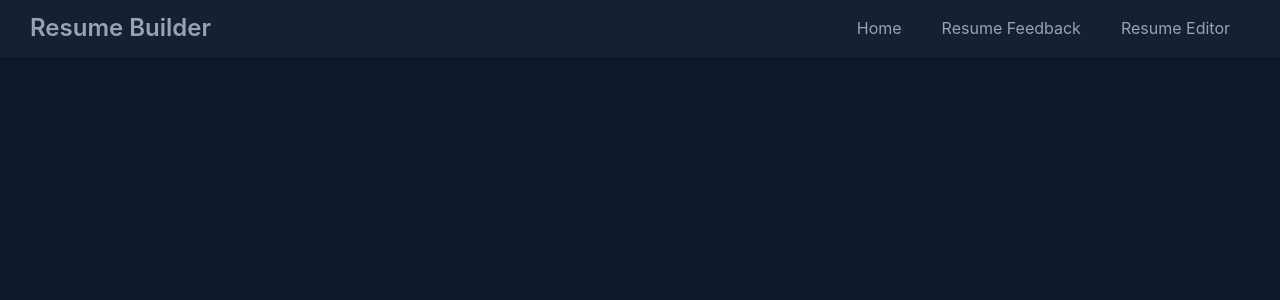
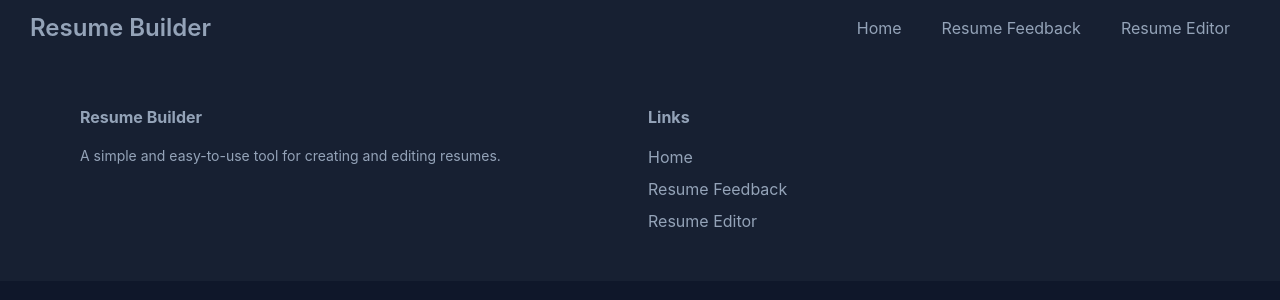
Before and after one commit to siddharthd0/resumate, a Next.js app: page / in a window 1280 px wide. Shown: the top 300 px of the page. Built offline with nearby package versions, Linux system fonts and the light colour scheme.

Commit message:
Navbar and footer finished

```diff
--- /dev/null
+++ b/components/footer.tsx
@@ -0,0 +1,31 @@
+import React from "react";
+import { Box, Container, Stack, Text, Link } from "@chakra-ui/react";
+
+const Footer = () => {
+  return (
+    <Box as="footer" backgroundColor="brand.700" color="brand.900">
+      <Container maxW="6xl" py="12">
+        <Stack direction={{ base: "column", md: "row" }} spacing={4}>
+          <Box flex="1">
+            <Text fontWeight="bold">Resume Builder</Text>
+            <Text fontSize="sm" mt="4">
+              A simple and easy-to-use tool for creating and editing resumes.
+            </Text>
+          </Box>
+          <Box flex="1">
+            <Text fontWeight="bold" mb="4">
+              Links
+            </Text>
+            <Stack spacing={2}>
+              <Link href="/">Home</Link>
+              <Link href="/feedback">Resume Feedback</Link>
+              <Link href="/editor">Resume Editor</Link>
+            </Stack>
+          </Box>
+        </Stack>
+      </Container>
+    </Box>
+  );
+};
+
+export default Footer;
--- a/pages/index.tsx
+++ b/pages/index.tsx
@@ -1,21 +1,22 @@
-import type { NextPage } from 'next'
-import Head from 'next/head'
-import Image from 'next/image'
-import styles from '../styles/Home.module.css'
-import { Heading} from "@chakra-ui/react"
-import Navigation from '../components/navigation'
-import React from 'react'
+import type { NextPage } from "next";
+import Head from "next/head";
+import Image from "next/image";
+import styles from "../styles/Home.module.css";
+import { Heading } from "@chakra-ui/react";
+import Navigation from "../components/navigation";
+import Footer from "../components/footer";
+import React from "react";
 
 const Home: NextPage = () => {
   const [isOpen, setIsOpen] = React.useState(false);
   const onOpen = () => setIsOpen(true);
   const onClose = () => setIsOpen(false);
   return (
-   <>
-<Navigation onOpen={onOpen} onClose={onClose} isOpen={isOpen} />
+    <>
+      <Navigation onOpen={onOpen} onClose={onClose} isOpen={isOpen} />
+      <Footer />
+    </>
+  );
+};
 
-   </>
-  )
-}
-
-export default Home
+export default Home;
```
